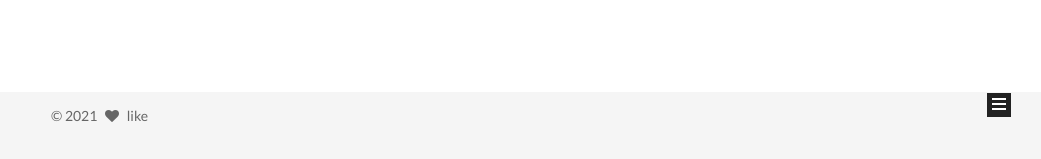
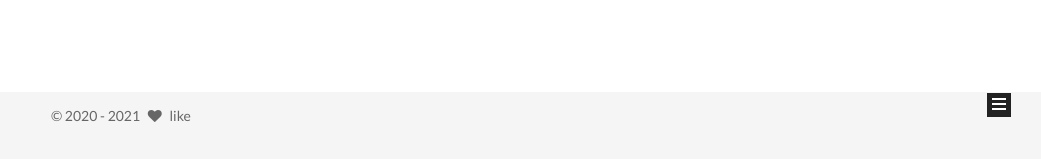
Before and after one commit to scienlee/blog, a Jekyll site: the page built from index.html, in a window 1280 px wide. Shown: the part 738-897 px from the top of the page, without its empty margins (239-1280 px from the left). Built offline with Jekyll 4.4.1, drawn with Linux system fonts in a browser that asks for light colours; the list of posts is cut into pages by our own code.

Commit message:
Update _config.yml

```diff
--- a/_config.yml
+++ b/_config.yml
@@ -11,6 +11,8 @@ author: like
 # Support language: de, en, fr-FR, id, ja, ko, pt-BR, pt, ru, zh-Hans, zh-hk, zh-tw
 language: zh-Hans
 date_format: '%Y-%m-%d'
+
+since: 2020
 
 # URL
 ## If your site is put in a subdirectory, set url as 'http://yoursite.com' and baseurl as '/child'
```
